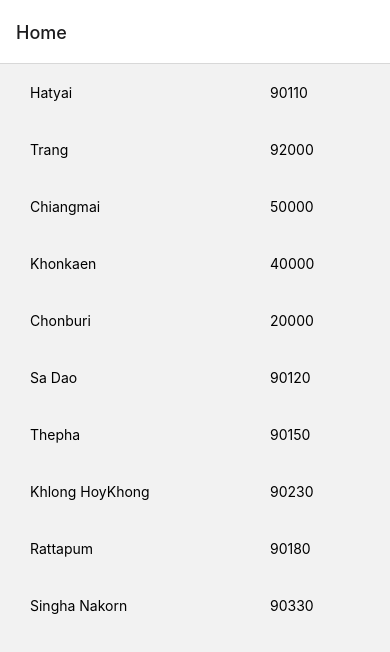
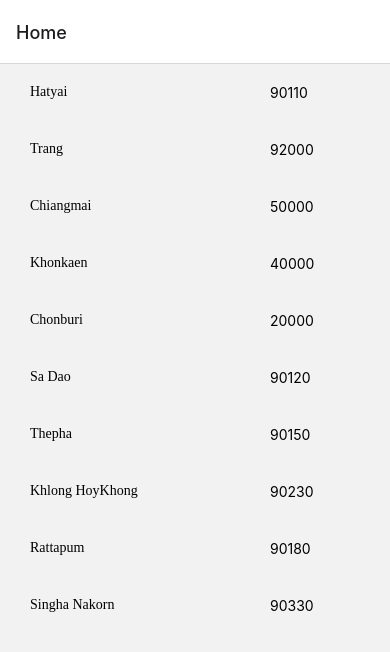
Before and after one commit to 6310110490/lab3SA04, a React Native app: screen / in a window 390 px wide. Shown: the top 652 px of the page. Built offline with nearby package versions, Linux system fonts and the light colour scheme.

Commit message:
commit 4

```diff
--- a/components/Forecast.js
+++ b/components/Forecast.js
@@ -22,9 +22,12 @@ const styles = StyleSheet.create({
     text1: {
         fontSize: 35,
         margin: 15,
+        fontStyle: 'italic',
+        color: '#8b008b'
     },
     text2: {
         fontSize: 20,
         margin: 15,
+        color: '#dc143c'
     }
 });
--- a/components/Weather.js
+++ b/components/Weather.js
@@ -53,8 +53,4 @@ const styles = StyleSheet.create({
         width: '100%',
         height: '100%'
     },
-    text: {
-        fontSize: 24,
-        margin: 15
-    }
 });
--- a/screen/ZipCodeScreen.js
+++ b/screen/ZipCodeScreen.js
@@ -50,6 +50,7 @@ const styles = StyleSheet.create({
     zipPlace: {
         flex: 2,
         paddingLeft: 30,
+        fontFamily: 'notoserif'
     },
     zipCode: {
         flex: 1,
```
